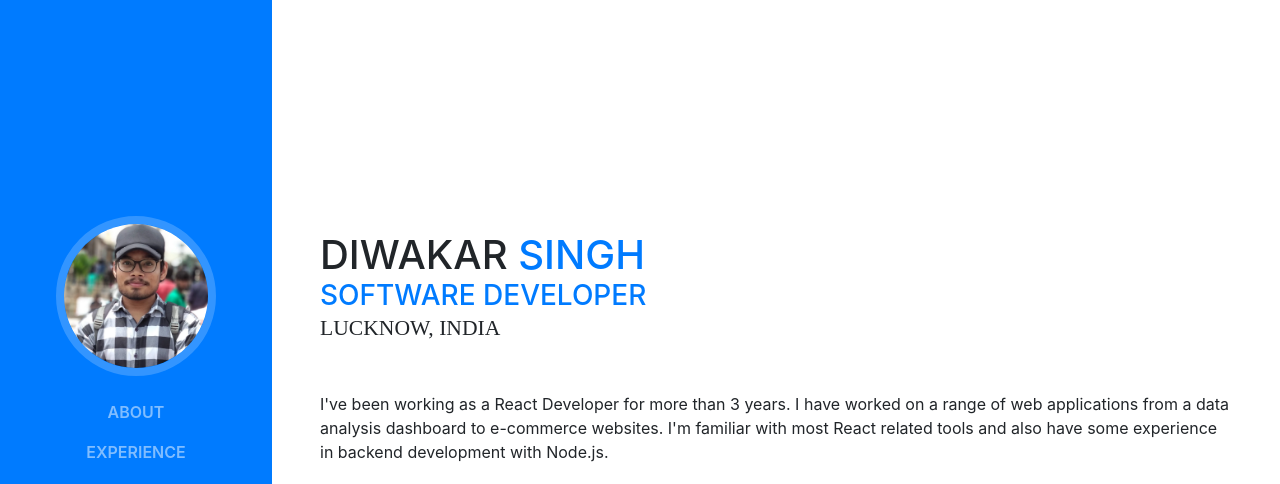
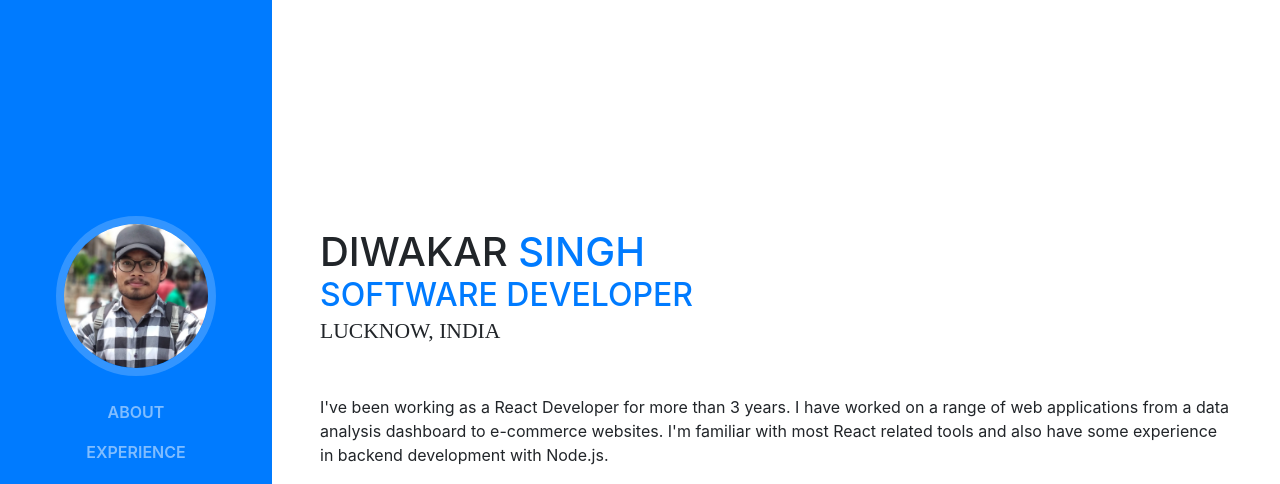
Before and after one commit to diwakarsingh95/diwakarsingh95.github.io, a website with bundled scripts: page index.html in a window 1280 px wide. Shown: the top 484 px of the page. Built offline with nearby package versions, Linux system fonts and the light colour scheme; a web font is replaced by a local one.

Commit message:
changed heading tag

```diff
--- a/index.html
+++ b/index.html
@@ -93,7 +93,7 @@
           Diwakar
           <span class="text-primary">Singh</span>
         </h1>
-        <h3 class="mb-0 text-primary">Software Developer</h3>
+        <h2 class="mb-0 text-primary" style="font-size: 32px;">Software Developer</h2>
         <div class="subheading mb-5">Lucknow, India</div>
         <p class="mb-5">
           I've been working as a React Developer for more than 3 years. I have
```
